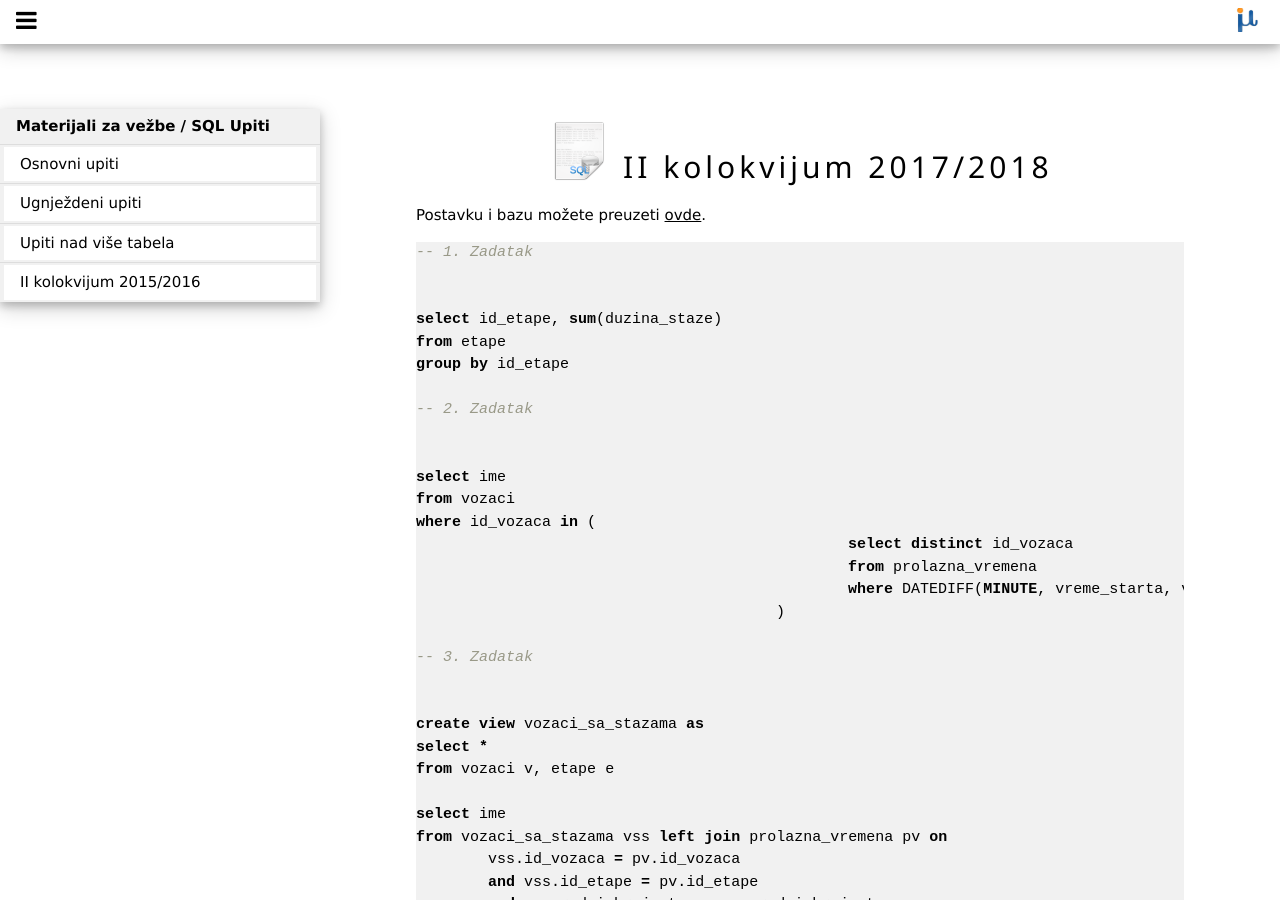
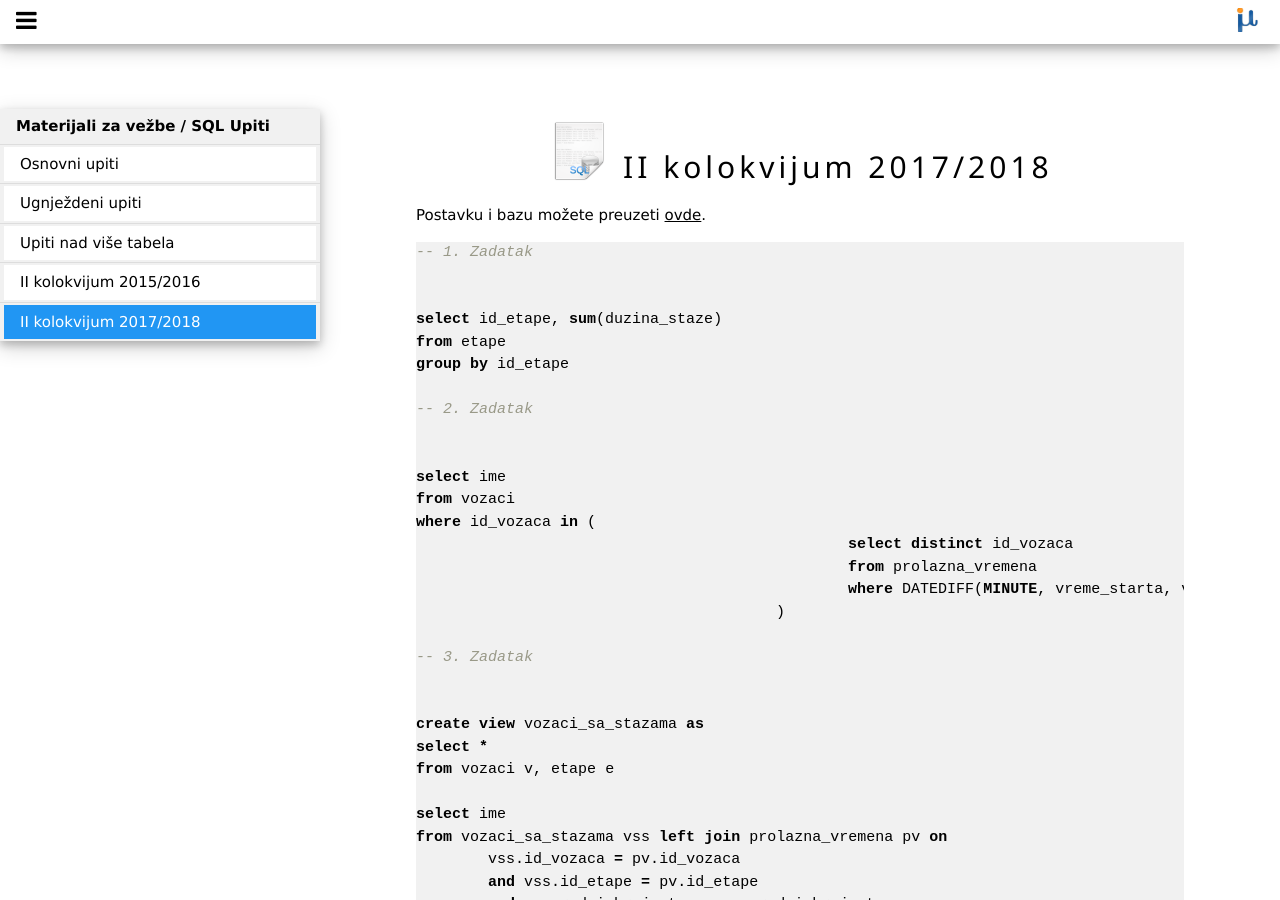
Before and after one commit to knezevicmarko/knezevicmarko.github.io, a Jekyll site: the page built from _bp1/2017/215-kolokvijum_2017_2018.md, in a window 1280 px wide and 900 px high. Built offline with Jekyll 4.4.1, drawn with Linux system fonts in a browser that asks for light colours; nearby versions of some CDN libraries; a script that is not in the unit is left out; comment, search, counter and statistics services are not loaded.

Commit message:
Vidljivost kolokvijuma 2017-2018

```diff
--- a/_bp1/2017/215-kolokvijum_2017_2018.md
+++ b/_bp1/2017/215-kolokvijum_2017_2018.md
@@ -4,9 +4,9 @@ title: II kolokvijum 2017/2018
 main_category: Materijali za vežbe
 sub_category: SQL Upiti
 image: sql1.png
-active: false
+active: true
 comment: true
-archive: true
+archive: false
 ---
 
 Postavku i bazu možete preuzeti [ovde](https://imi.pmf.kg.ac.rs/moodle/mod/folder/view.php?id=6069).
```
